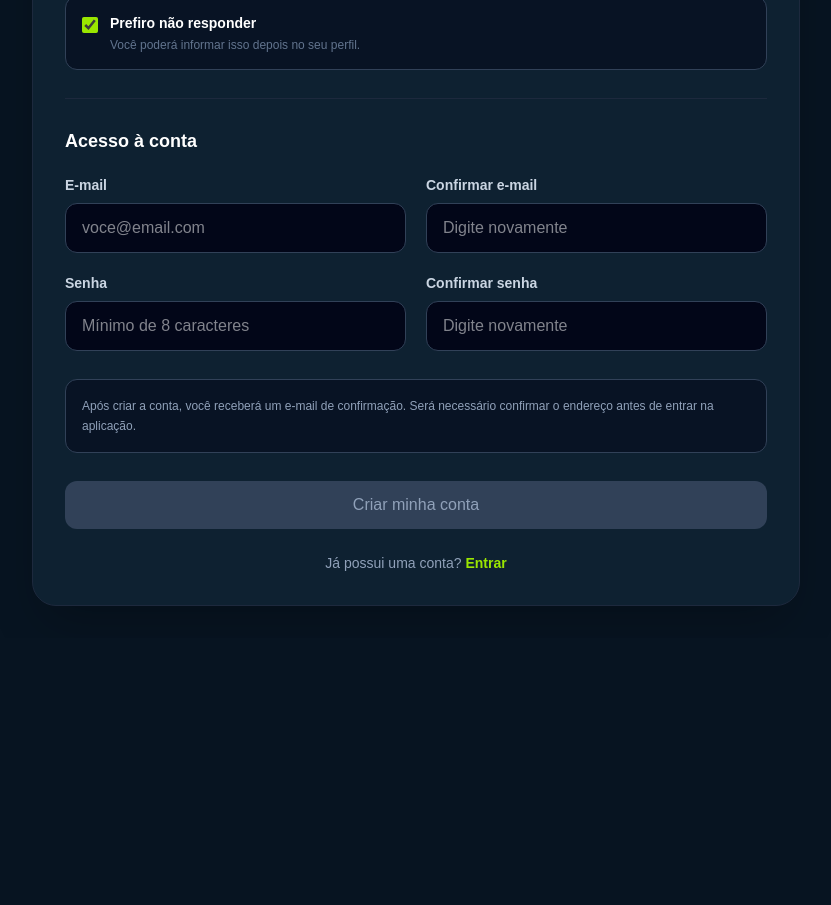
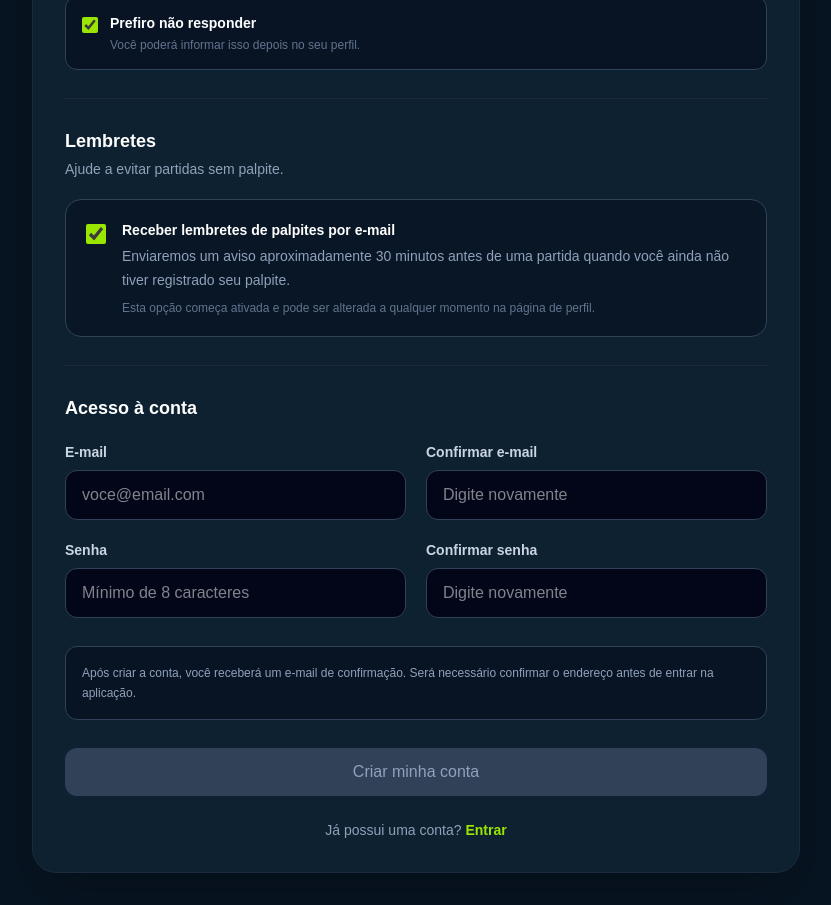
Before and after one commit to joaorath/bolao, a Next.js app in the folder frontend/: page /cadastro in a window 1280 px wide. Shown: the part 1040-1945 px from the top of the page, without its empty margins (224-1055 px from the left). Before the commit the page ends 1678 px from the top, so only its background shows below. Built offline with nearby package versions, Linux system fonts and the light colour scheme; no server answers; the database is empty.

Commit message:
feat: add reminder preference to signup

```diff
--- a/frontend/src/app/auth/actions.ts
+++ b/frontend/src/app/auth/actions.ts
@@ -164,6 +164,12 @@ export async function signup(
     getText(
       formData,
       "socialFollowingAnswered",
+    ) === "true";
+
+  const emailPredictionRemindersEnabled =
+    getText(
+      formData,
+      "emailPredictionRemindersEnabled",
     ) === "true";
 
   const followedSocialNetworks =
@@ -369,6 +375,8 @@ export async function signup(
             followedSocialNetworks,
           social_following_answered:
             socialFollowingAnswered,
+          email_prediction_reminders_enabled:
+            emailPredictionRemindersEnabled,
         },
       },
     });
--- a/frontend/src/app/cadastro/page.tsx
+++ b/frontend/src/app/cadastro/page.tsx
@@ -193,6 +193,48 @@ export default async function SignupPage({
 
           <fieldset>
             <legend className="text-lg font-extrabold">
+              Lembretes
+            </legend>
+
+            <p className="mt-1 text-sm text-slate-400">
+              Ajude a evitar partidas sem palpite.
+            </p>
+
+            <label className="mt-5 flex cursor-pointer items-start gap-4 rounded-2xl border border-slate-700 bg-slate-950/40 p-5 transition hover:border-lime-400/50">
+              <input
+                name="emailPredictionRemindersEnabled"
+                type="checkbox"
+                value="true"
+                defaultChecked
+                className="mt-1 h-5 w-5 shrink-0 accent-lime-400"
+              />
+
+              <span className="min-w-0">
+                <strong className="block text-sm text-white">
+                  Receber lembretes de palpites
+                  por e-mail
+                </strong>
+
+                <span className="mt-1 block text-sm leading-6 text-slate-400">
+                  Enviaremos um aviso aproximadamente
+                  30 minutos antes de uma partida
+                  quando você ainda não tiver
+                  registrado seu palpite.
+                </span>
+
+                <span className="mt-2 block text-xs text-slate-500">
+                  Esta opção começa ativada e pode
+                  ser alterada a qualquer momento
+                  na página de perfil.
+                </span>
+              </span>
+            </label>
+          </fieldset>
+
+          <div className="border-t border-slate-800" />
+
+          <fieldset>
+            <legend className="text-lg font-extrabold">
               Acesso à conta
             </legend>
 
```
Also changed, not shown: 1 other file (tests, documents, lock files or other folders).
